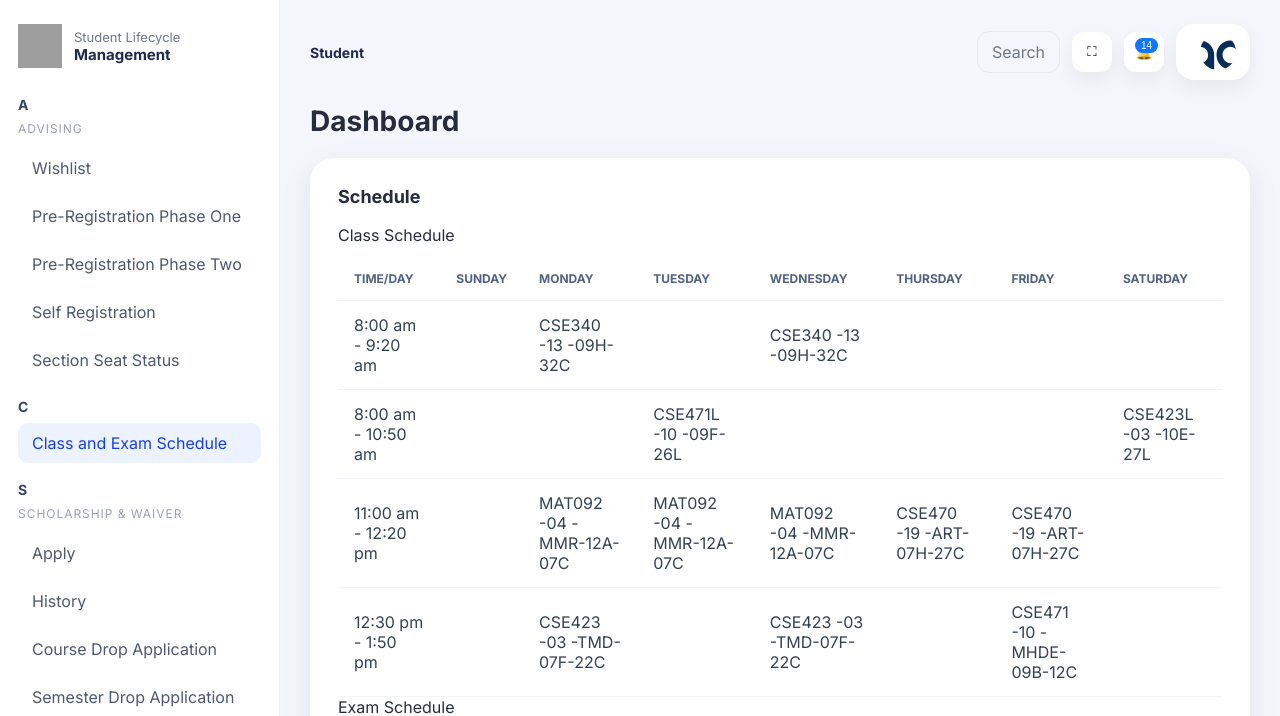
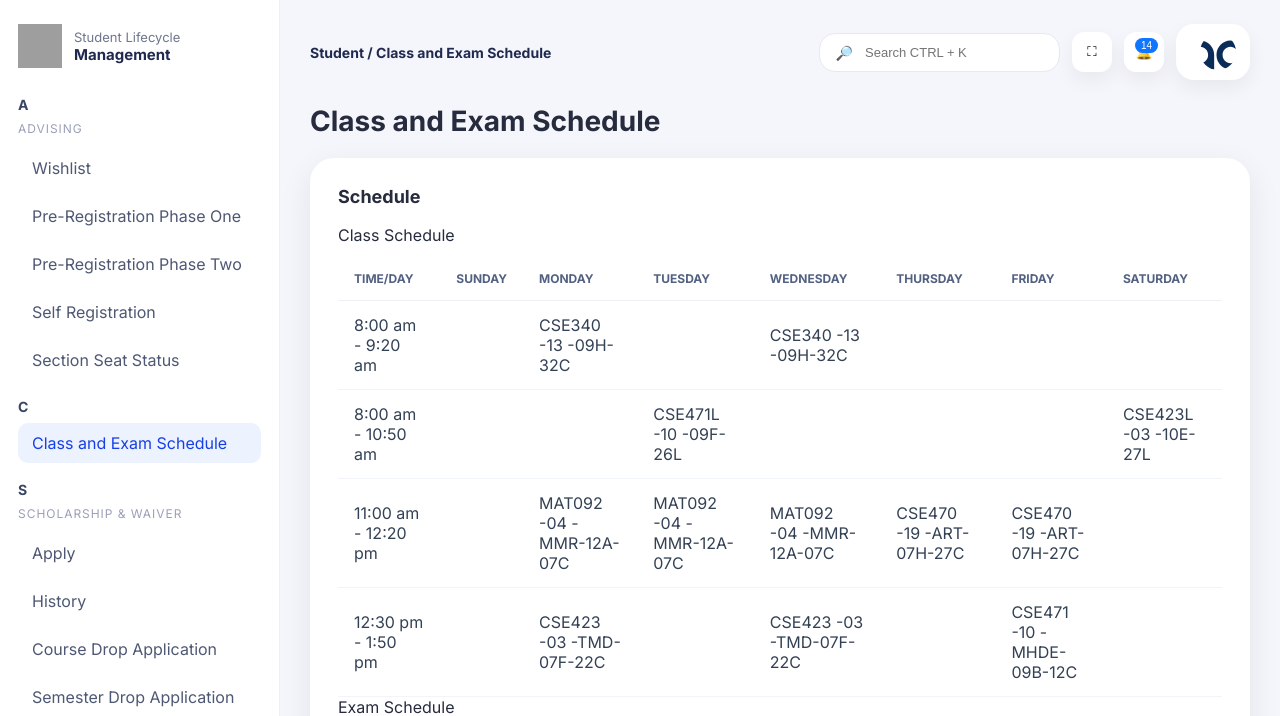
Before and after one commit to tans6765-free/connect.bracu.ac.bd, a Flask app: page /student/schedule in a window 1280 px wide. Shown: the top 716 px of the page. Run offline with Flask 3, Linux system fonts and the light colour scheme; the visitor is signed in with stand-in values (Sample User, id 1); grey boxes are pictures that could not be loaded.

Commit message:
Align UI header and page layout with screenshot

```diff
--- a/static/css/style.css
+++ b/static/css/style.css
@@ -92,6 +92,7 @@ a {
   display: flex;
   justify-content: space-between;
   align-items: center;
+  gap: 18px;
   margin-bottom: 24px;
 }
 
@@ -108,10 +109,28 @@ a {
 }
 
 .search-box {
-  padding: 10px 14px;
-  border-radius: 12px;
+  display: flex;
+  align-items: center;
+  gap: 10px;
+  min-width: 240px;
+  padding: 10px 16px;
+  border-radius: 16px;
   border: 1px solid #e6e9f0;
-  color: #6f768d;
+  background: #ffffff;
+}
+
+.search-box input {
+  width: 100%;
+  border: none;
+  outline: none;
+  background: transparent;
+  font-size: 13px;
+  color: #4b5563;
+}
+
+.search-icon {
+  font-size: 14px;
+  color: #6b7280;
 }
 
 .icon-button {
--- a/templates/layout.html
+++ b/templates/layout.html
@@ -3,12 +3,45 @@
   <head>
     <meta charset="UTF-8" />
     <meta name="viewport" content="width=device-width, initial-scale=1.0" />
-    <title>BRAC Student Portal</title>
+    <title>{% if page == 'dashboard' %}Dashboard | buX{% elif page == 'wish-list' %}Course Wish List | buX{% elif page == 'phase-one' %}Phase One | buX{% elif page == 'phase-two' %}Phase Two | buX{% elif page == 'self-registration' %}Self Registration | buX{% elif page == 'section-status' %}Section Status | buX{% elif page == 'schedule' %}Class Schedule | buX{% elif page == 'student-concession-apply' %}Scholarship & Waiver | buX{% elif page == 'concession-history-list' %}Scholarship History | buX{% elif page == 'course-drop-application' %}Course Drop | buX{% elif page == 'drop-semester-application' %}Semester Drop | buX{% elif page == 'grade-sheet' %}Grade Sheet | buX{% elif page == 'probation-application' %}Probation | buX{% elif page == 'payslips' %}Payslips | buX{% elif page == 'profile-overview' %}Profile Overview | buX{% else %}BRAC Student Portal{% endif %}</title>
     <link rel="icon" href="/static/favicon.ico" />
     <link rel="stylesheet" href="https://fonts.googleapis.com/css2?family=Inter:wght@400;500;600;700;800&display=swap" />
     <link rel="stylesheet" href="/static/css/style.css" />
   </head>
   <body>
+    {% if page == 'dashboard' %}
+      {% set page_heading = 'Dashboard' %}
+    {% elif page == 'wish-list' %}
+      {% set page_heading = 'Course Wish List' %}
+    {% elif page == 'phase-one' %}
+      {% set page_heading = 'Advising for Phase One' %}
+    {% elif page == 'phase-two' %}
+      {% set page_heading = 'Advising for Phase Two' %}
+    {% elif page == 'self-registration' %}
+      {% set page_heading = 'Advising for Self Registration' %}
+    {% elif page == 'section-status' %}
+      {% set page_heading = 'Section Seat Status' %}
+    {% elif page == 'schedule' %}
+      {% set page_heading = 'Class and Exam Schedule' %}
+    {% elif page == 'student-concession-apply' %}
+      {% set page_heading = 'Scholarship & Waiver Apply' %}
+    {% elif page == 'concession-history-list' %}
+      {% set page_heading = 'Scholarship & Waiver History' %}
+    {% elif page == 'course-drop-application' %}
+      {% set page_heading = 'Course Drop Application' %}
+    {% elif page == 'drop-semester-application' %}
+      {% set page_heading = 'Semester Drop Application' %}
+    {% elif page == 'grade-sheet' %}
+      {% set page_heading = 'Grade Sheet' %}
+    {% elif page == 'probation-application' %}
+      {% set page_heading = 'Probation Application' %}
+    {% elif page == 'payslips' %}
+      {% set page_heading = 'Pay Slip View' %}
+    {% elif page == 'profile-overview' %}
+      {% set page_heading = 'Profile Overview' %}
+    {% else %}
+      {% set page_heading = 'Dashboard' %}
+    {% endif %}
     <div class="app-shell">
       <aside class="sidebar">
         <div class="brand-block">
@@ -46,10 +79,45 @@
 
       <main class="main-content">
         <header class="topbar">
-          <div class="page-title">Student</div>
+          <div class="page-title">
+            {% if page == 'dashboard' %}
+              Dashboard
+            {% elif page == 'wish-list' %}
+              Student / Course Wish List
+            {% elif page == 'phase-one' %}
+              Student / Phase One
+            {% elif page == 'phase-two' %}
+              Student / Phase Two
+            {% elif page == 'self-registration' %}
+              Student / Self Registration
+            {% elif page == 'section-status' %}
+              Student / Section Seat Status
+            {% elif page == 'schedule' %}
+              Student / Class and Exam Schedule
+            {% elif page == 'student-concession-apply' %}
+              Student / Scholarship & Waiver Apply
+            {% elif page == 'concession-history-list' %}
+              Student / Scholarship History
+            {% elif page == 'course-drop-application' %}
+              Student / Course Drop Application
+            {% elif page == 'drop-semester-application' %}
+              Student / Semester Drop Application
+            {% elif page == 'grade-sheet' %}
+              Student / Grade Sheet
+            {% elif page == 'probation-application' %}
+              Student / Probation
+            {% elif page == 'payslips' %}
+              Student / Pay Slip View
+            {% elif page == 'profile-overview' %}
+              Student / Profile Overview
+            {% else %}
+              Dashboard
+            {% endif %}
+          </div>
           <div class="topbar-actions">
             <div class="search-box">
-              <span>Search</span>
+              <span class="search-icon">🔎</span>
+              <input type="text" placeholder="Search CTRL + K" aria-label="Search" />
             </div>
             <button class="icon-button">⛶</button>
             <button class="icon-button">🔔<span class="badge">14</span></button>
@@ -62,10 +130,12 @@
 
         <section class="content-top">
           <div class="page-heading">
-            <h1>{{ title or 'Dashboard' }}</h1>
+            <h1>{{ page_heading }}</h1>
           </div>
           <div class="page-actions">
-            {% if page == 'wish-list' %}
+            {% if page == 'dashboard' %}
+            <button class="secondary-button">Configure Dashboard</button>
+            {% elif page == 'wish-list' %}
             <button class="primary-button">Confirm Wishlist</button>
             {% elif page == 'phase-one' or page == 'phase-two' or page == 'self-registration' %}
             <button class="primary-button">Actions</button>
```
